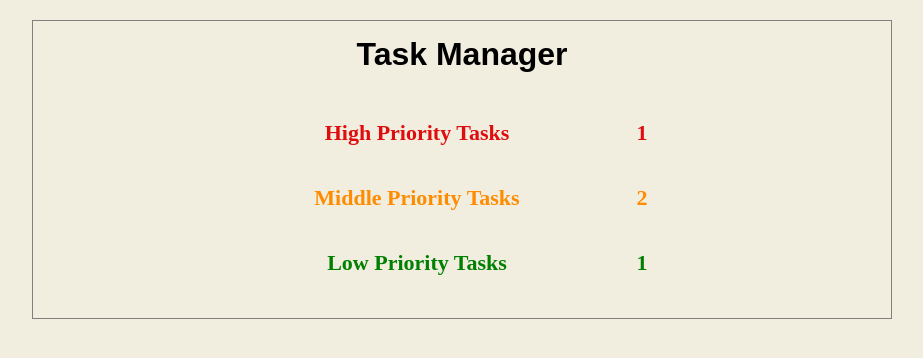
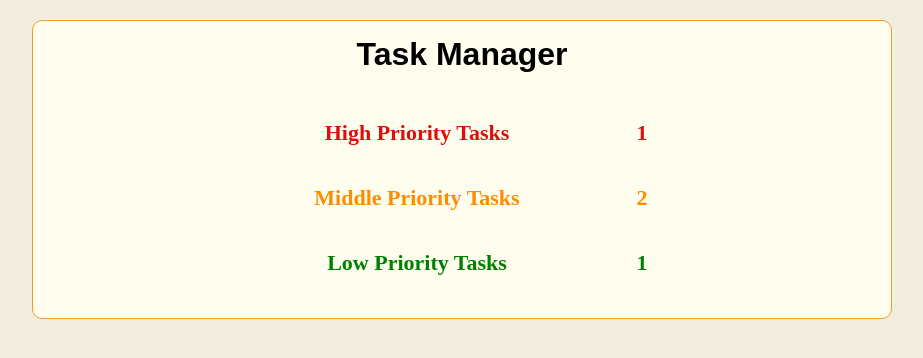
Before and after one commit to NathanBailie/TaskManager, a Vue app: page / in a window 1280 px wide. Shown: the top 358 px of the page, without its empty margins (178-1101 px from the left). Built offline with nearby package versions, Linux system fonts and the light colour scheme.

Commit message:
finished with code

```diff
--- a/src/components/MainWindow/mainWindow.scss
+++ b/src/components/MainWindow/mainWindow.scss
@@ -4,8 +4,9 @@
 
 .mainWindow {
   width: 100%;
-  border: 1px solid grey;
-
+  border: 1px solid #f19f24;
+  border-radius: 10px;
+  background: #fffded;
   padding: 15px;
 
   h1 {
```
